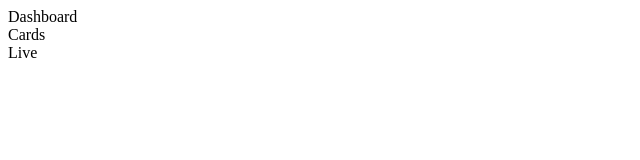
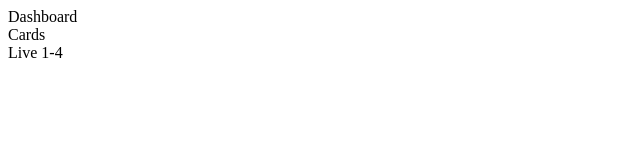
Before and after one commit to miriyaladhanwinn/class-doubt-analytic-system, a plain HTML site: page web/index.html in a window 1280 px wide. Shown: the full height of the page, 0-640 px from the left. Drawn offline with Linux system fonts and the light colour scheme.

Commit message:
web: add tooltip hints with keyboard shortcut accessibility

```diff
--- a/web/index.html
+++ b/web/index.html
@@ -7,3 +7,6 @@
 
 <!-- commit 38: web: add real-time active connection indicator badge -->
 <span class="badge">Live</span>
+
+<!-- commit 48: web: add tooltip hints with keyboard shortcut accessibility -->
+<span title="shortcut">1-4</span>
```
